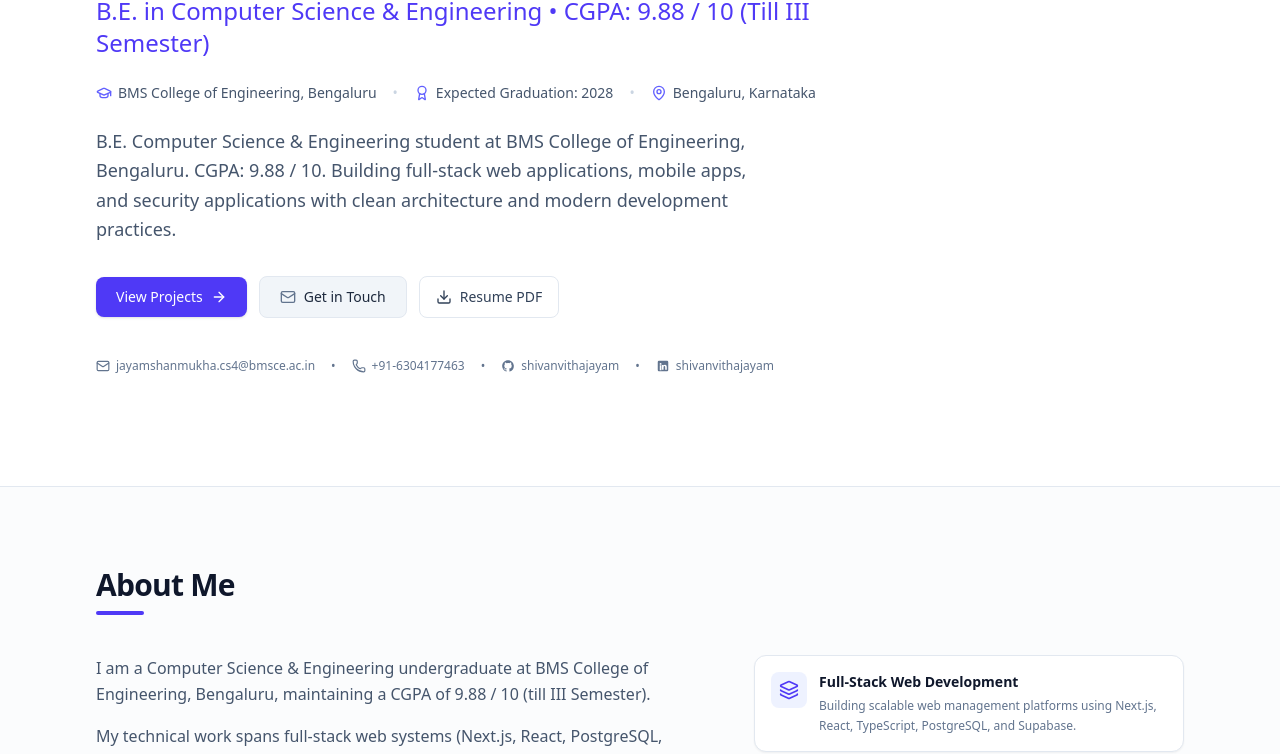
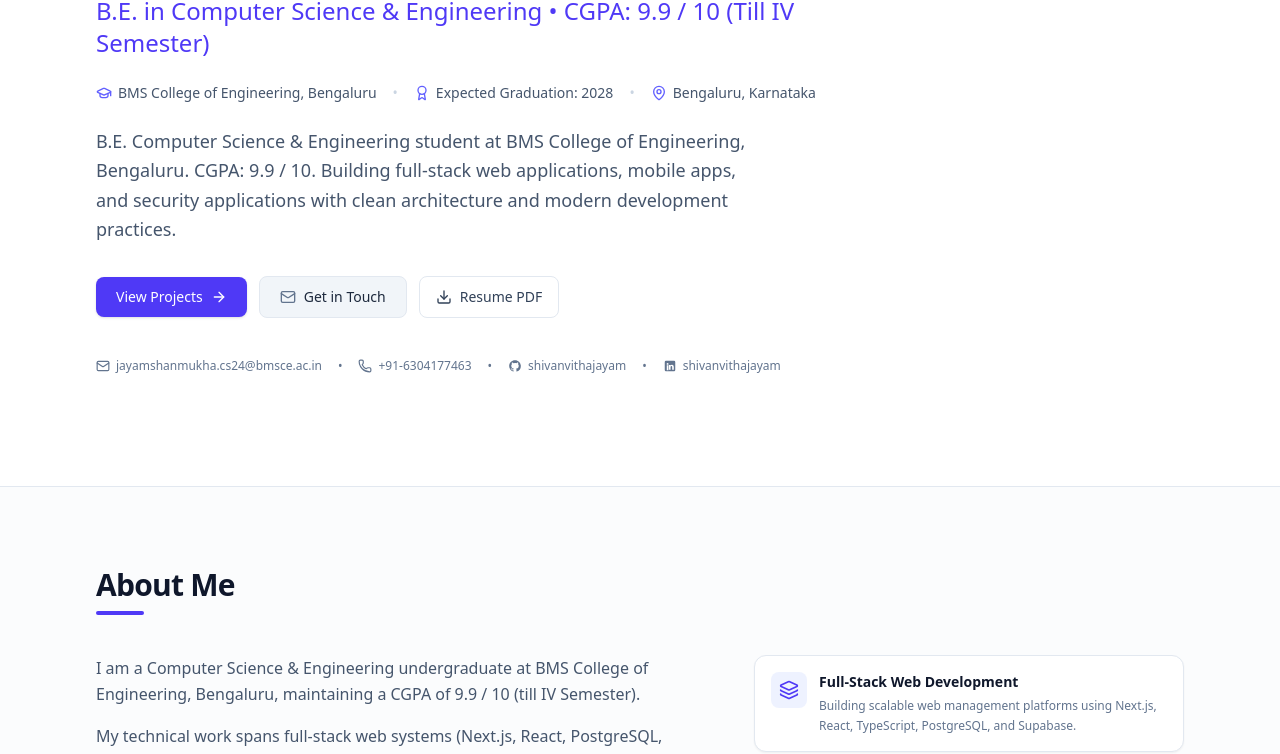
Before and after one commit to shivanvithajayam/cs-portfolio, a Next.js app: page / in a window 1280 px wide. Shown: the part 398-1152 px from the top of the page. Built offline with nearby package versions, Linux system fonts and the light colour scheme.

Commit message:
Update CGPA to 9.9 (till sem 4) and email to jayamshanmukha.cs24@bmsce.ac.in

```diff
--- a/src/data/portfolioData.ts
+++ b/src/data/portfolioData.ts
@@ -81,19 +81,19 @@
     name: "Jayam Shanmukha Shivanvitha",
     shortName: "Shivanvitha",
     title: "Computer Science & Engineering Student",
-    tagline: "B.E. Computer Science & Engineering student at BMS College of Engineering, Bengaluru. CGPA: 9.88 / 10.",
+    tagline: "B.E. Computer Science & Engineering student at BMS College of Engineering, Bengaluru. CGPA: 9.9 / 10.",
     bio: [
-      "I am a Computer Science & Engineering undergraduate at BMS College of Engineering, Bengaluru, maintaining a CGPA of 9.88 / 10 (till III Semester).",
+      "I am a Computer Science & Engineering undergraduate at BMS College of Engineering, Bengaluru, maintaining a CGPA of 9.9 / 10 (till IV Semester).",
       "My technical work spans full-stack web systems (Next.js, React, PostgreSQL, Supabase), mobile applications (Flutter, Firebase), and security tools (Android, Django, Python AST analysis).",
       "I am actively involved in technical communities as an Organizing Committee member for IEEE Computer Society BMSCE and a member of Pentagram (Mathematical Society of BMSCE)."
     ],
     availabilityStatus: "Seeking Summer / Fall 2026 Software Engineering & Technology Internships",
     university: "BMS College of Engineering, Bengaluru",
     degree: "B.E. in Computer Science & Engineering",
-    cgpa: "9.88 / 10 (Till III Semester)",
+    cgpa: "9.9 / 10 (Till IV Semester)",
     expectedGraduation: "2028",
     location: "Bengaluru, Karnataka",
-    email: "jayamshanmukha.cs4@bmsce.ac.in",
+    email: "jayamshanmukha.cs24@bmsce.ac.in",
     phone: "+91-6304177463",
     githubUrl: "https://github.com/shivanvithajayam",
     linkedinUrl: "https://linkedin.com/in/shivanvithajayam",
@@ -243,7 +243,7 @@
       degree: "B.E. in Computer Science & Engineering",
       location: "Bengaluru, Karnataka",
       period: "2024 — 2028 (Expected)",
-      score: "CGPA: 9.88 / 10 (Till III Semester)"
+      score: "CGPA: 9.9 / 10 (Till IV Semester)"
     },
     prior: [
       {
@@ -274,7 +274,7 @@
     {
       title: "Academic Excellence at BMSCE",
       category: "Academic Distinction",
-      description: "Achieved a CGPA of 9.88 / 10 through 3 semesters in B.E. Computer Science & Engineering."
+      description: "Achieved a CGPA of 9.9 / 10 through 4 semesters in B.E. Computer Science & Engineering."
     },
     {
       title: "Strong Foundation in Secondary Education",
```
